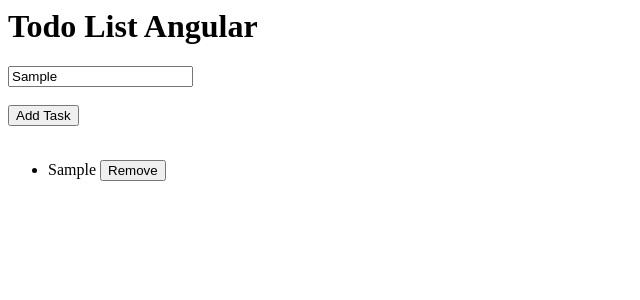
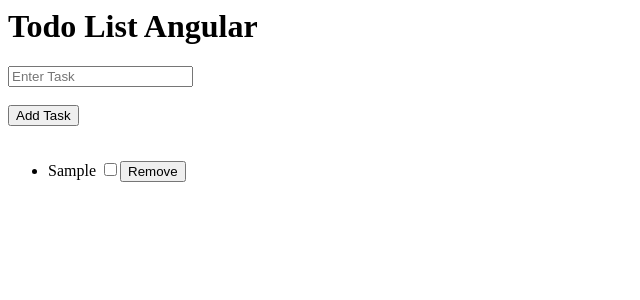
Before and after one commit to EricKumar141/todoList-Angular, an Angular app: page / in a window 1280 px wide. Both pictures are taken after typing "Sample" into the empty fields and a click on the button "Add Task". Shown: the top 300 px of the page, without its empty margins (0-640 px from the left). Built offline with nearby package versions, Linux system fonts and the light colour scheme.

Commit message:
1 file modified

```diff
--- a/src/app/app.component.html
+++ b/src/app/app.component.html
@@ -2,9 +2,15 @@
 <input type="text" placeholder="Enter Task" #task />
 <br />
 <br />
-<button (click)="addTask(task.value)">Add Task</button>
+<button (click)="addTask(task.value); task.value = ''">Add Task</button>
 <br />
 <br />
 <ul *ngFor="let item of todoList">
-  <li>{{ item.name }} <button (click)="deleteTask(item.id)">Remove</button></li>
+  <li>
+    {{ item.name }} <input type="checkbox" /><button
+      (click)="deleteTask(item.id)"
+    >
+      Remove
+    </button>
+  </li>
 </ul>
```
